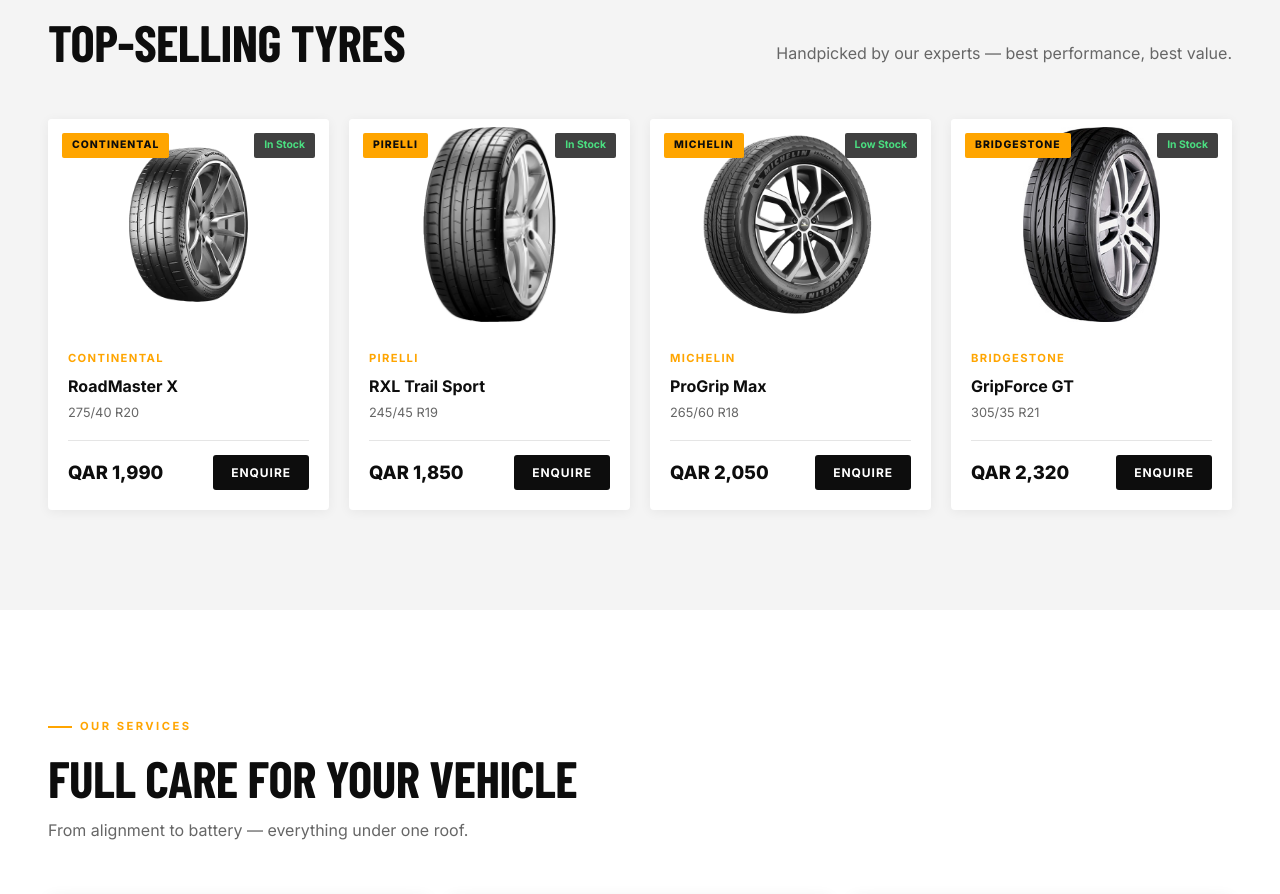
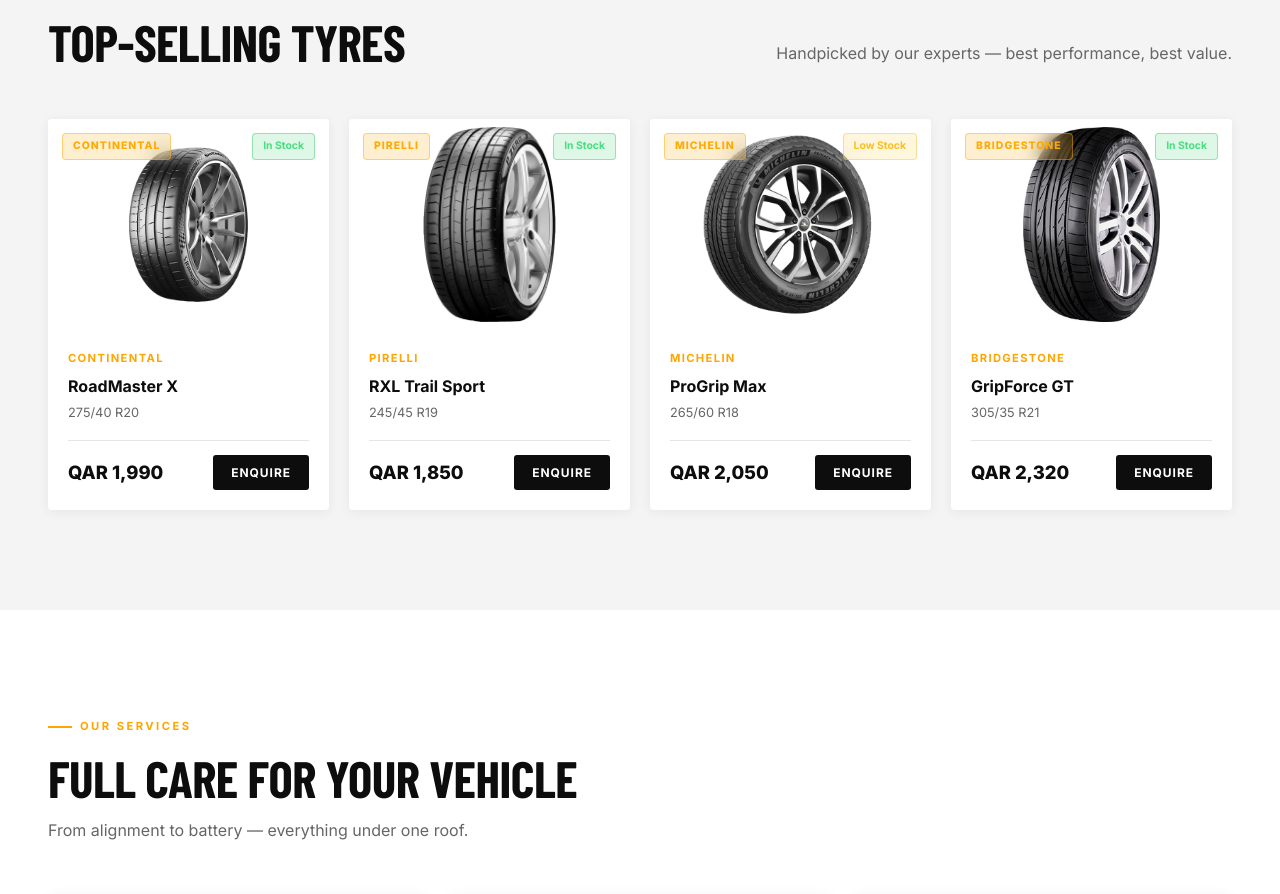
Before and after one commit to ahsanraza30/Al-Saada-Tires, a React (Vite) app: page / in a window 1280 px wide. Shown: the part 1760-2654 px from the top of the page. Built offline with nearby package versions, Linux system fonts and the light colour scheme; a web font is replaced by a local one.

Commit message:
Fix: glassmorphism badges on home product cards

```diff
--- a/src/App.css
+++ b/src/App.css
@@ -332,14 +332,27 @@
 .product-card:hover .product-img img { transform: scale(1.07); }
 .product-badge {
   position: absolute; top: 14px; left: 14px;
-  background: var(--accent); color: var(--black);
+  background: rgba(255,165,0,.18);
+  backdrop-filter: blur(10px);
+  -webkit-backdrop-filter: blur(10px);
+  border: 1px solid rgba(255,165,0,.45);
+  color: #ffaa00;
   font-size: .65rem; font-weight: 800; letter-spacing: .1em;
-  text-transform: uppercase; padding: 4px 10px; border-radius: 2px;
+  text-transform: uppercase; padding: 4px 10px; border-radius: 4px;
 }
 .product-stock-badge {
   position: absolute; top: 14px; right: 14px;
-  background: rgba(0,0,0,.75); color: #4ade80;
-  font-size: .65rem; font-weight: 700; padding: 4px 10px; border-radius: 2px;
+  backdrop-filter: blur(10px);
+  -webkit-backdrop-filter: blur(10px);
+  font-size: .65rem; font-weight: 700; padding: 4px 10px; border-radius: 4px;
+  background: rgba(34,197,94,.15);
+  border: 1px solid rgba(34,197,94,.4);
+  color: #4ade80;
+}
+.product-stock-badge.low {
+  background: rgba(251,191,36,.15);
+  border: 1px solid rgba(251,191,36,.4);
+  color: #fbbf24;
 }
 .product-body { padding: 20px; }
 .product-brand-tag { font-size: .7rem; font-weight: 700; color: var(--accent); letter-spacing: .12em; text-transform: uppercase; margin-bottom: 6px; }
--- a/src/components/Products.jsx
+++ b/src/components/Products.jsx
@@ -21,7 +21,7 @@
               <div className="product-img">
                 <img src={p.image} alt={p.name} loading="lazy" />
                 <span className="product-badge">{p.brand}</span>
-                <span className="product-stock-badge">{p.stock}</span>
+                <span className={`product-stock-badge${p.stock === 'Low Stock' ? ' low' : ''}`}>{p.stock}</span>
               </div>
               <div className="product-body">
                 <div className="product-brand-tag">{p.brand}</div>
```
